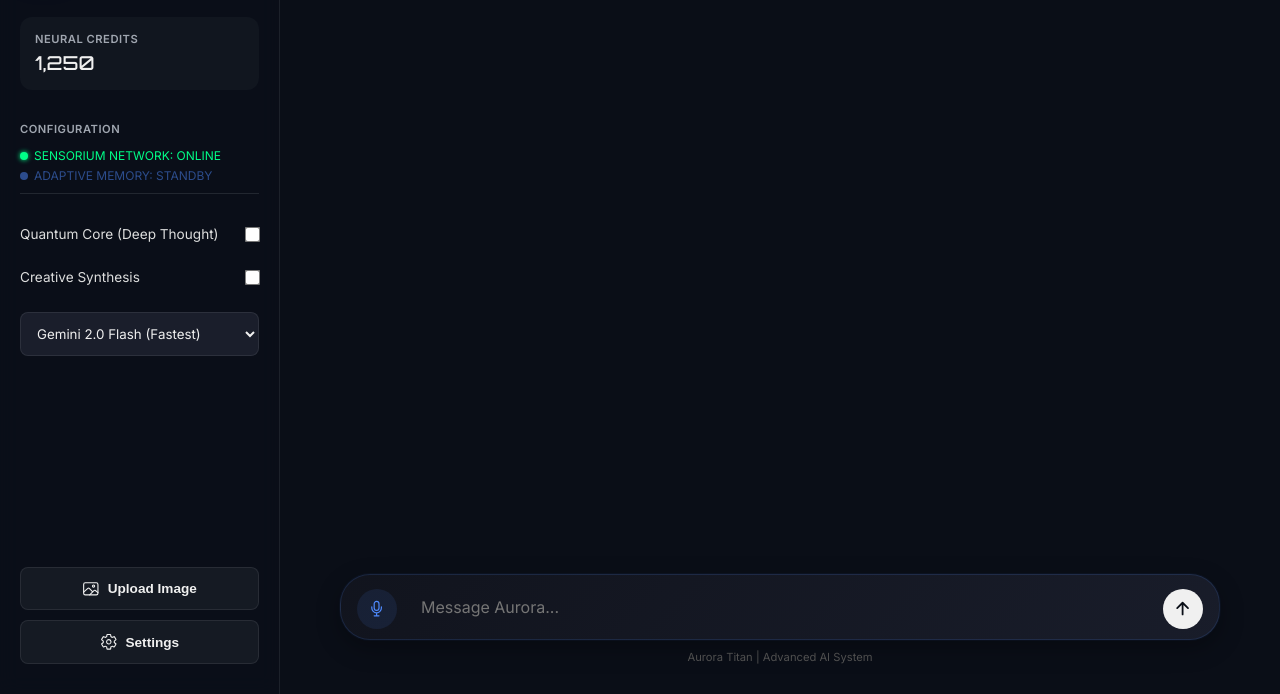
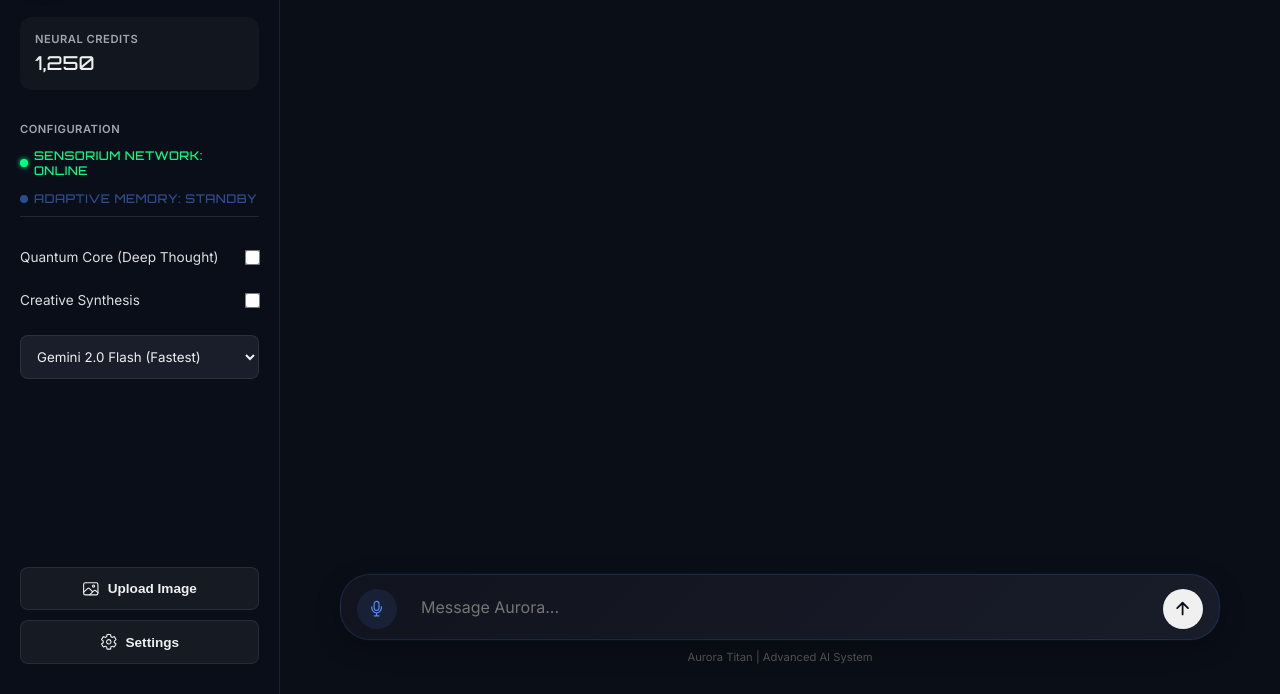
Before and after one commit to GarvWorld/Aurora-ai, a website: page index.html in a window 1280 px wide. Shown: the part 106-800 px from the top of the page. Drawn offline with nearby package versions, Linux system fonts and the light colour scheme.

Commit message:
Update style.css

```diff
--- a/style.css
+++ b/style.css
@@ -140,6 +140,25 @@ h1.brand-title::before {
     font-size: 0.7rem;
     color: var(--text-secondary);
     font-weight: 600;
+    letter-spacing: 0.5px;
+}
+
+/* --- STATUS PANEL --- */
+.status-panel {
+    margin-bottom: 20px;
+    border-bottom: 1px solid rgba(255, 255, 255, 0.05);
+    padding-bottom: 15px;
+    display: flex;
+    flex-direction: column;
+    gap: 8px;
+}
+
+.status-item {
+    font-size: 0.75rem;
+    display: flex;
+    align-items: center;
+    gap: 8px;
+    font-family: var(--font-mono);
     letter-spacing: 0.5px;
 }
 
```
